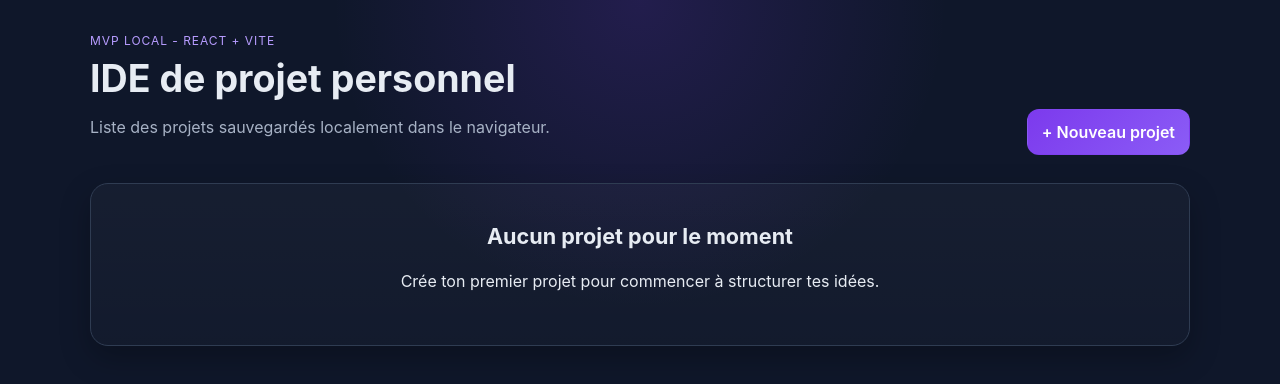
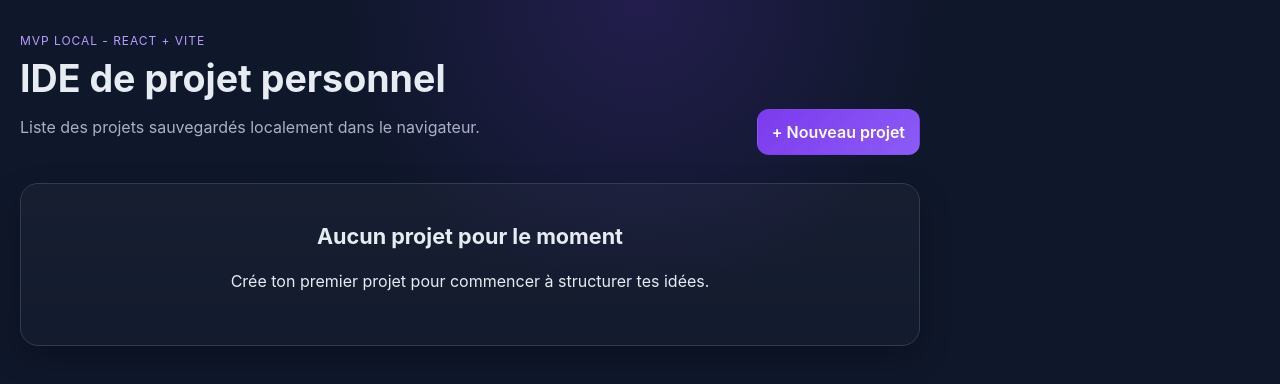
Before and after one commit to Carouan/ide-projectsmanager, a React (Vite) app: page / in a window 1280 px wide. Shown: the top 384 px of the page. Built offline with nearby package versions, Linux system fonts and the light colour scheme.

Commit message:
Add AppShell layout wrapper with reserved right panel

```diff
--- a/src/App.jsx
+++ b/src/App.jsx
@@ -3,6 +3,7 @@ import { useAppStore } from "./store/useAppStore";
 import ProjectListScreen from "./screens/ProjectListScreen";
 import ProjectScreen from "./screens/ProjectScreen";
 import PwaPrompt from "./components/PwaPrompt";
+import AppShell from "./app/AppShell";
 
 export default function App() {
   const {
@@ -40,9 +41,8 @@ export default function App() {
     setView("list");
   }
 
-  return (
-    <>
-      {view === "list" ? (
+  const activeScreen =
+    view === "list" ? (
       <ProjectListScreen
         projects={projects}
         onCreateProject={handleCreateProject}
@@ -65,8 +65,11 @@ export default function App() {
         onImportJson={importProjectFromFile}
         onExportMarkdown={exportCurrentProjectMarkdown}
       />
-      )}
+    );
 
+  return (
+    <>
+      <AppShell main={activeScreen} rightPanel={null} />
       <PwaPrompt />
     </>
   );
--- /dev/null
+++ b/src/app/AppShell.jsx
@@ -0,0 +1,12 @@
+export default function AppShell({ main, children, rightPanel = null }) {
+  const mainContent = main ?? children;
+
+  return (
+    <div className="app-shell">
+      <main className="app-shell-main">{mainContent}</main>
+      <aside className="app-shell-right-panel" aria-hidden={rightPanel == null}>
+        {rightPanel}
+      </aside>
+    </div>
+  );
+}
--- a/src/index.css
+++ b/src/index.css
@@ -39,6 +39,26 @@ body,
 
 body {
   min-width: 320px;
+}
+
+
+.app-shell {
+  width: 100%;
+  max-width: 1400px;
+  margin: 0 auto;
+  padding: 0;
+  display: grid;
+  grid-template-columns: minmax(0, 1fr) 320px;
+  gap: 20px;
+  align-items: start;
+}
+
+.app-shell-main {
+  min-width: 0;
+}
+
+.app-shell-right-panel {
+  min-height: 100%;
 }
 
 button,
@@ -588,3 +608,15 @@ select:focus {
   gap: 0.75rem;
   margin-top: 1rem;
 }
+
+
+@media (max-width: 980px) {
+  .app-shell {
+    grid-template-columns: 1fr;
+    gap: 0;
+  }
+
+  .app-shell-right-panel {
+    display: none;
+  }
+}
```
Lines whose indentation alone changed are shown as unchanged.
